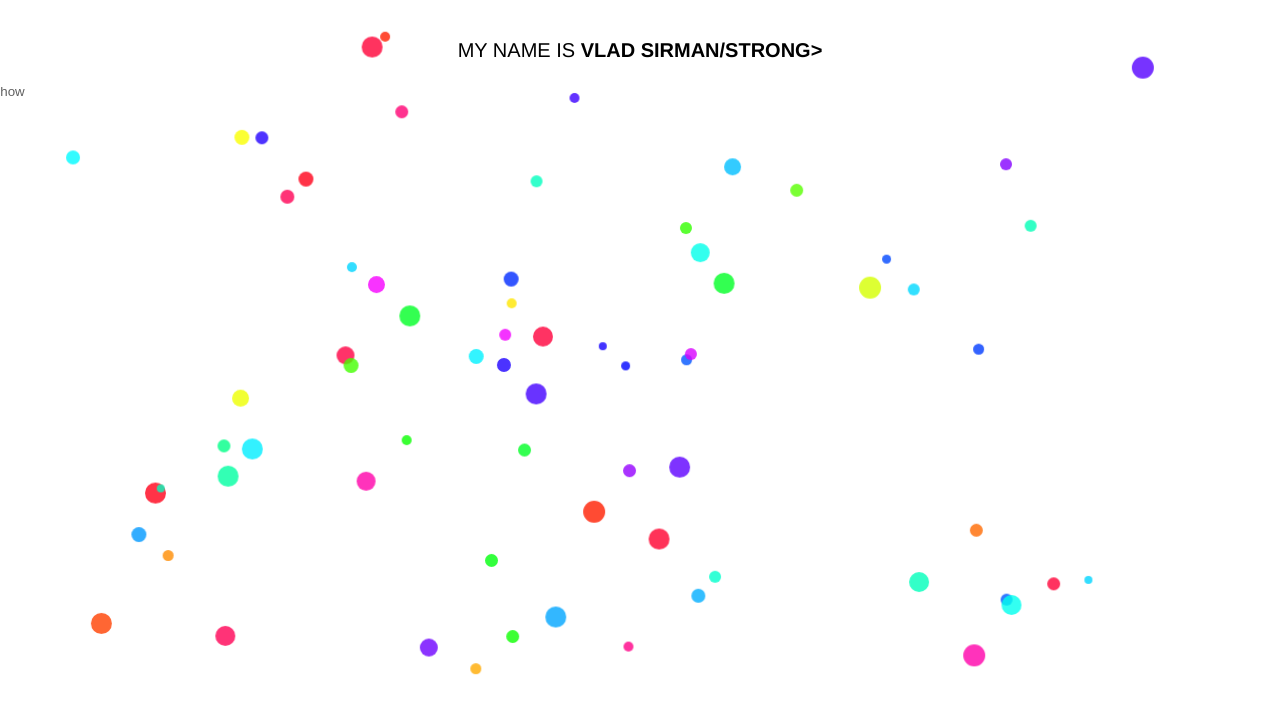
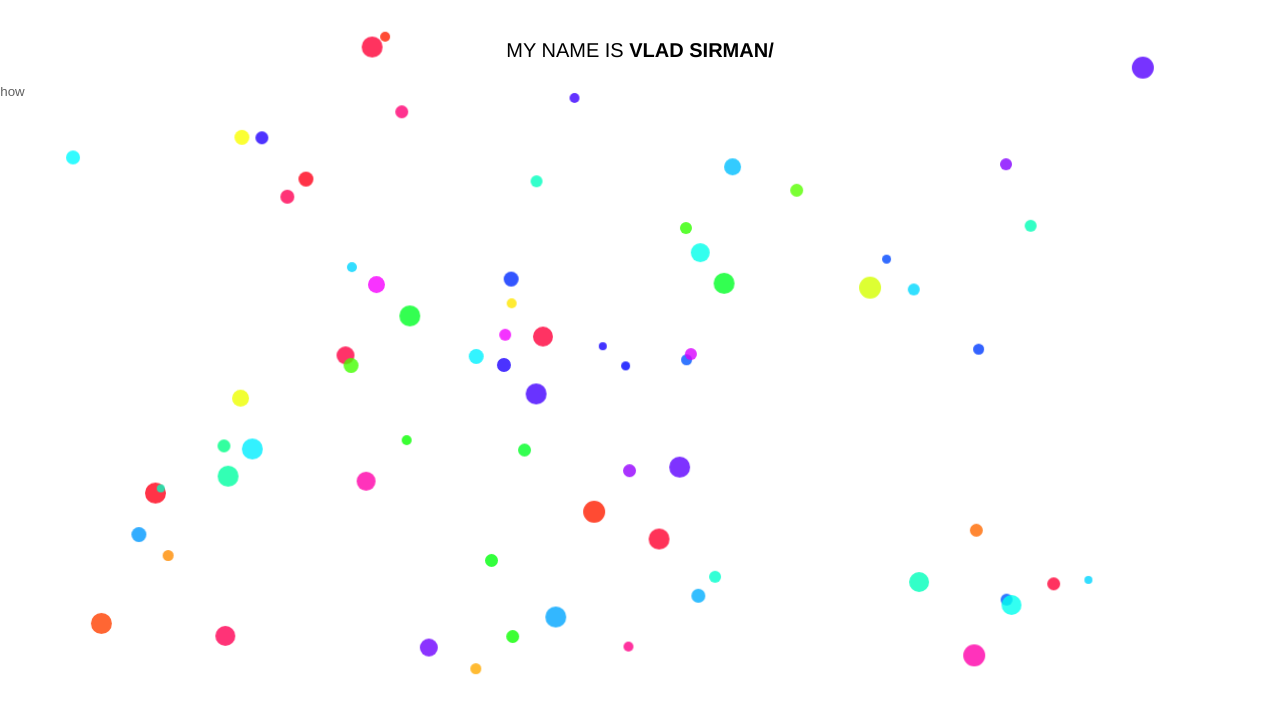
Before and after one commit to zamoox/zamoox.github.io, a plain HTML site: page index.html in a window 1280 px wide. Drawn offline with Linux system fonts and the light colour scheme; files whose address does not match are found by name.

Commit message:
Add files via upload

```diff
--- a/index.html
+++ b/index.html
@@ -6,7 +6,7 @@
     <link href="./style/style.css" rel="stylesheet" type="text/css">
 </head>
 <body>
-    <h2>My name is <strong>Vlad Sirman/strong></h2>
+    <h2>My name is <strong>Vlad Sirman/<strong></h2>
     <div id ="stripe">
         <div class = "projects">
             <audio id="sound" src="http://www.w3schools.com/html/horse.ogg"></audio>
```
